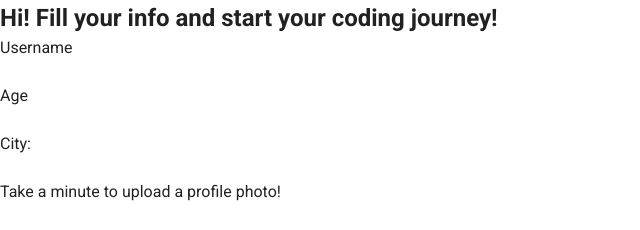
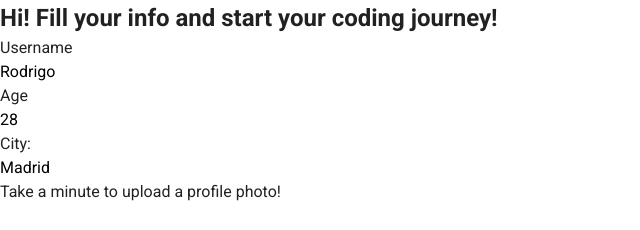
Before and after one commit to headStyleColorRed/startingUp, a Vue app: page /register in a window 1280 px wide. Shown: the top 230 px of the page, without its empty margins (0-640 px from the left). Built offline with nearby package versions, Linux system fonts and the light colour scheme.

Commit message:
added more data to user call

```diff
--- a/src/views/Register.vue
+++ b/src/views/Register.vue
@@ -22,7 +22,7 @@
       <div class="inputWrapper cityInput">
         <label>{{Strings.city}}</label>
         <br />
-        <input class="inputFields shadow" type="number" v-model="userData.city" />
+        <input class="inputFields shadow" type="text" v-model="userData.city" />
       </div>
 
       <!--- - - Picture  - - - -->
@@ -63,10 +63,10 @@ export default {
     return {
       Strings: new Object(),
       userData: {
-        username: null,
-        age: null,
+        username: "Rodrigo",
+        age: "28",
 		image: null,
-		city: null,
+		city: "Madrid",
       }
     };
   },
@@ -78,10 +78,18 @@ export default {
       this.userData.image = this.$refs["file-input"].files[0];
     },
     sendData() {
-      const formData = new FormData();
+	  const formData = new FormData();
 
+	  if (this.userData.username == null || this.userData.age == null || this.userData.image == null || this.userData.city == null) {
+		  console.log("Cannot have empty fields");
+		  return
+	  }
+
+      formData.append("email", this.$store.getters.user);
+      formData.append("username", this.userData.username);
+      formData.append("age", this.userData.age);
       formData.append("image", this.userData.image);
-      formData.append("username", this.userData.username);
+      formData.append("city", this.userData.city);
 
       user_services.uploadData(formData).then(res => {
         console.log(res);
```
